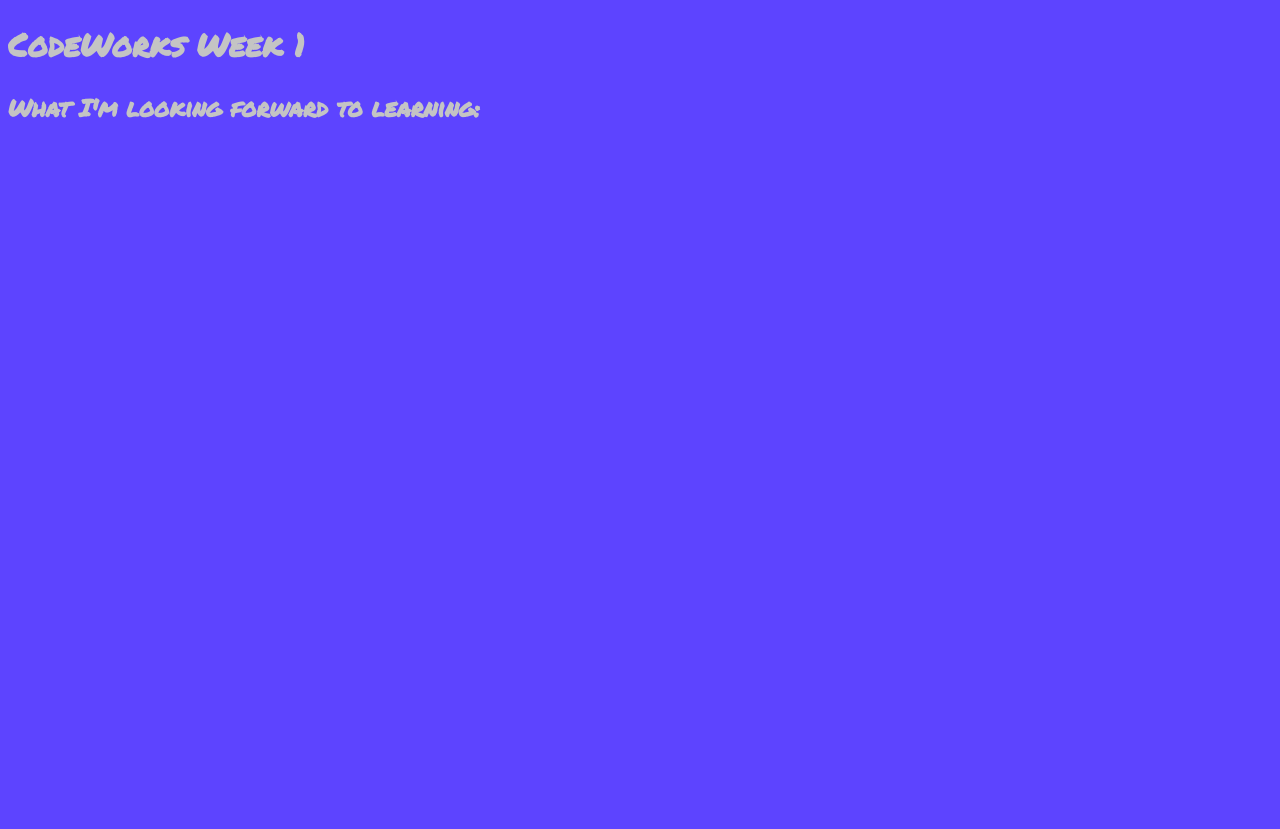
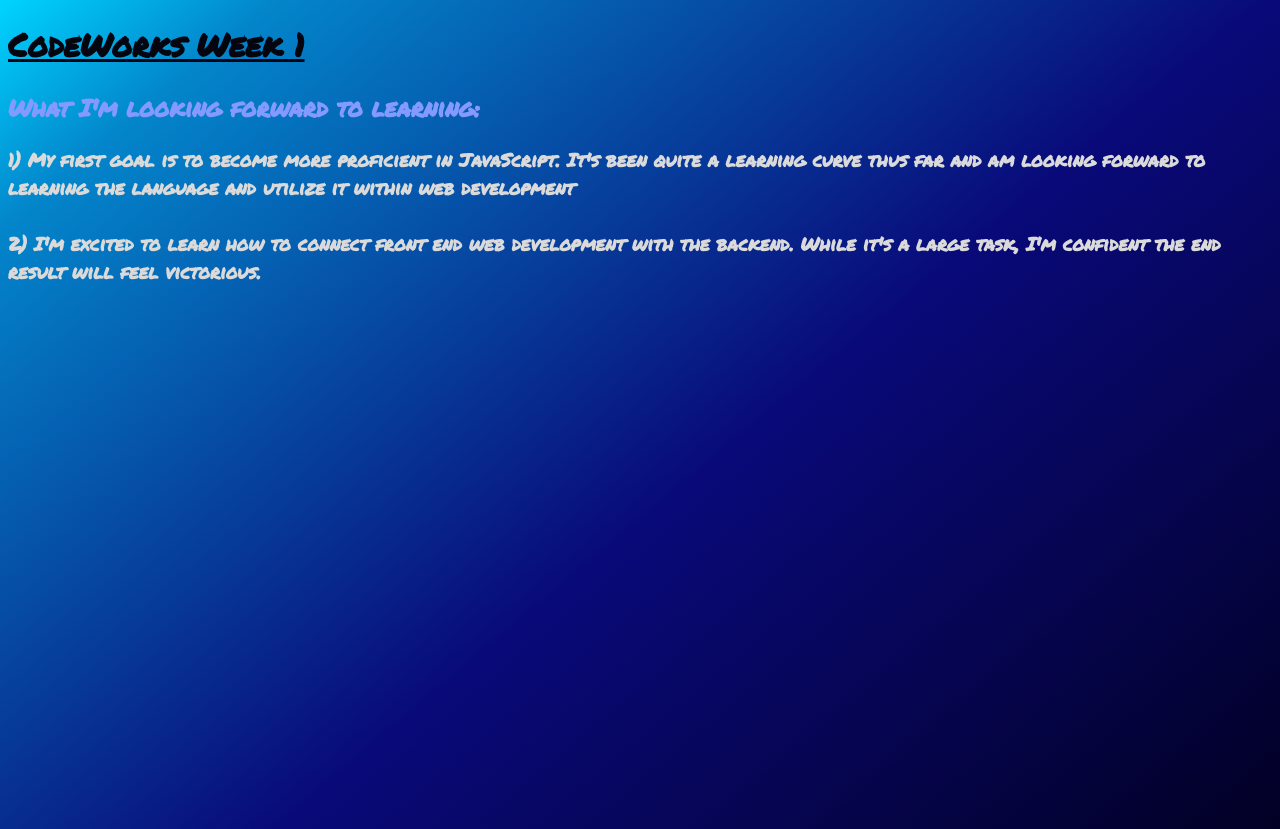
Before and after one commit to davidwfolk/Journal, a plain HTML site: page index.html in a window 1280 px wide. Before the commit the page ends 800 px from the top, so only its background shows below. Drawn offline with Linux system fonts and the light colour scheme.

Commit message:
added learning section

```diff
--- a/index.html
+++ b/index.html
@@ -9,12 +9,17 @@
   <link rel="stylesheet" href="style.css">
 </head>
 <body>
-  <h1>CodeWorks Week 1</h1>
-    <h2>What I'm looking forward to learning:
+  <div>
+  <h1 class="weeks"><u>CodeWorks Week 1</u></h1>
+    <h2 class ="points">What I'm looking forward to learning:</h2>
+    <h3>1) My first goal is to become more proficient in JavaScript.  It's been quite a learning curve thus far and am looking forward to learning the language and utilize it within web development
+      <br>
+      <br>
+        2) I'm excited to learn how to connect front end web development with the backend.  While it's a large task, I'm confident the end result will feel victorious.
+        <br>
+    </h3>
+  </div>
 
-
-    </h2>
-    </h3>
 
 </body>
 </html>
--- a/style.css
+++ b/style.css
@@ -1,19 +1,24 @@
 /* colors */
 :root{
-  --primary: #eb92fd;
+  --primary: #859aff;
   --primary-darken: #af2cbc;
   --bg: rgb(93, 68, 255);
   --shadow: 2px 0 8px rgba(0, 0, 0, 0.3);
   --corners: 3px;
-  --text-color: rgb(196, 196, 196);
+  --text-color: rgb(218, 218, 218);
   --light-color: rgb(220,220,220);
   --highlight: rgb(44, 41, 41);
-  --text-color1: rgb(146, 138, 138);
+  --text-color1: rgb(4, 5, 14);
 }
 
 body{
 
   background-color: var(--bg);
+  background-color: rgb(0,212,255);
+  background: linear-gradient(140deg, rgba(0,212,255,1) 0%, rgba(3,134,203,1) 12%, rgba(9,9,121,1) 56%, rgba(2,0,36,1) 100%);
+  background-repeat: no-repeat;
+  min-height: 100vh;
+  min-width: 100vh;
   font-family: 'Permanent Marker', cursive;
   font-size: 16px;
   color:var(--text-color);
@@ -22,3 +27,12 @@ body{
 
 header{
   margin: 1em 0;
+}
+
+.weeks{
+  color: var(--text-color1);
+}
+
+.points{
+  color: var(--primary)
+}
```
